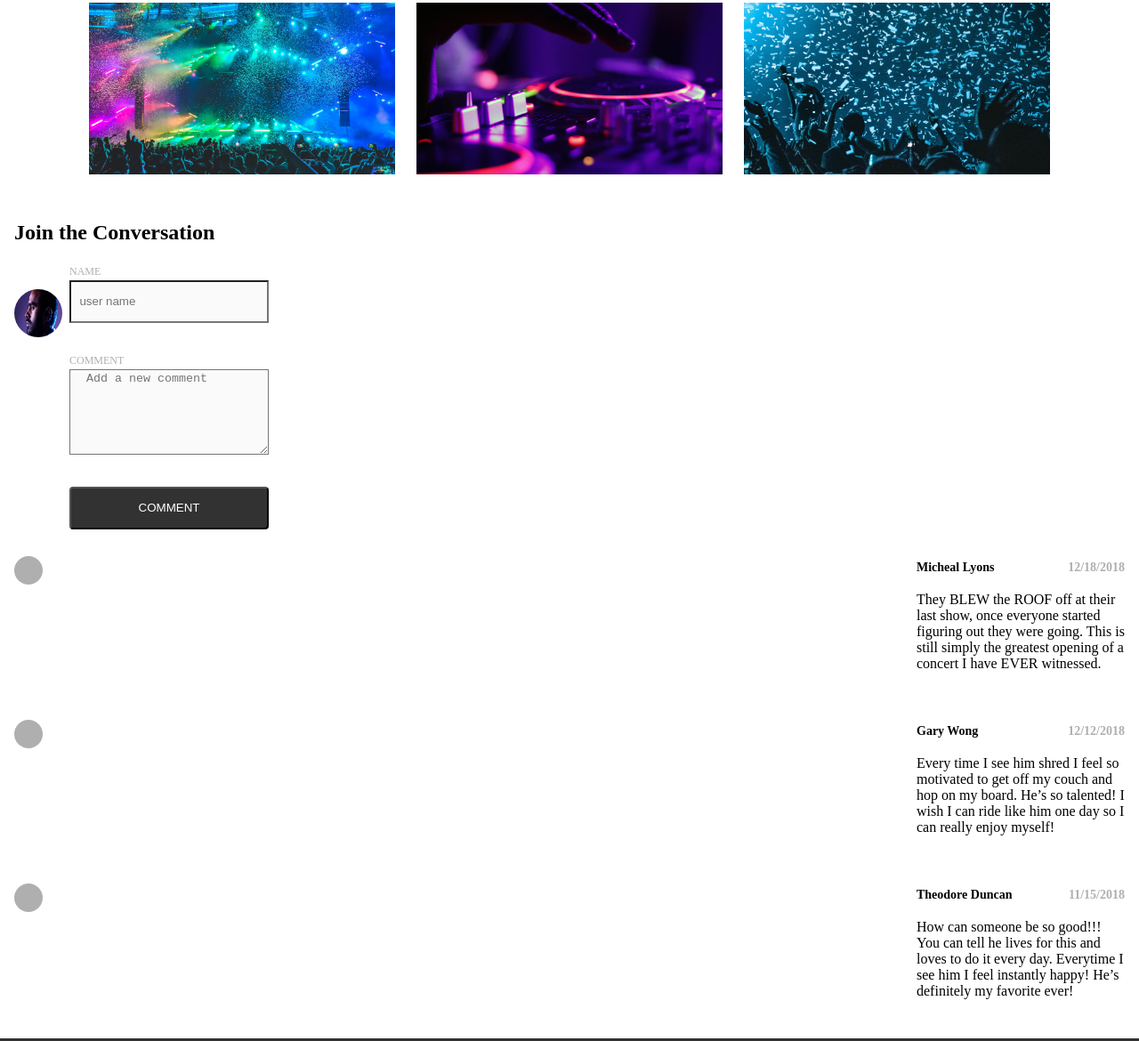
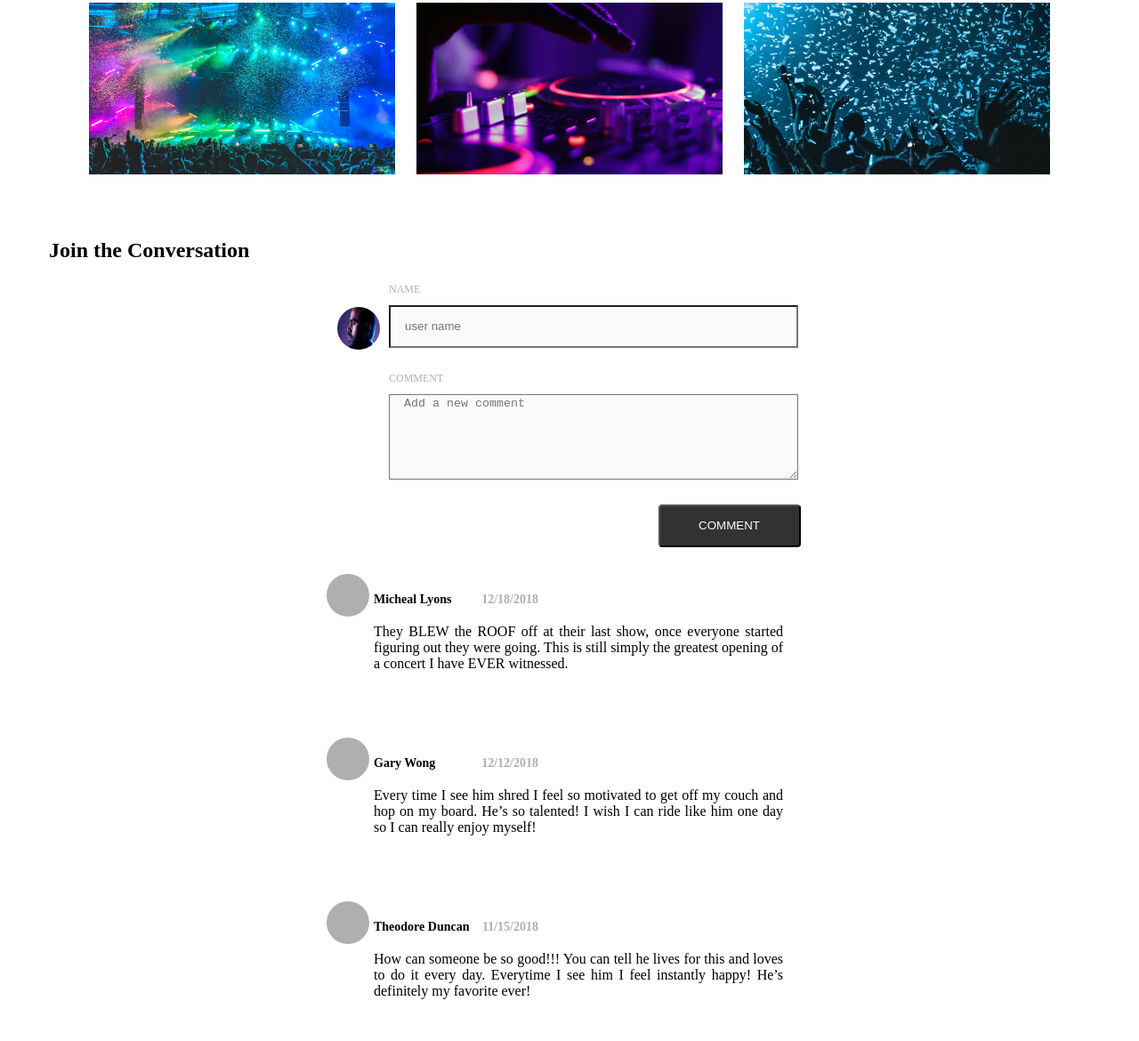
Before and after one commit to irvinggustavo/bansite-sprint3, a plain HTML site: page index.html in a window 1280 px wide. Shown: the part 2289-3459 px from the top of the page at 89% size. Drawn offline with Linux system fonts and the light colour scheme.

Commit message:
add  @mediaquery for mobile, tablet, desktop

```diff
--- a/index.html
+++ b/index.html
@@ -67,12 +67,12 @@
         <article class="comments">
             <h1 class= "comments__heading">Join the Conversation</h1>
             <section class= "comments__input">
-                <img class= "comments__avatar" src="./Assets/Images/user.jpg">
+                <img class= "comments__avatar avatar--mod" src="./Assets/Images/user.jpg">
                 <form id= "comments__form">
                     <label class= "label">NAME</label><br>
-                    <input type = "text" name= "username" class="user__name bg_inputs" placeholder="  user name"><br>
+                    <input type = "text" name= "username" class="user__name bg_inputs" placeholder="user name"><br>
                     <label class= "label">COMMENT</label><br>
-                    <textarea type= "text" name= "comments" class="user__comment bg_inputs" placeholder="  Add a new comment"></textarea><br>
+                    <textarea type= "text" name= "comments" class="user__comment bg_inputs" placeholder="Add a new comment"></textarea><br>
                     <button class="comments__btn"> COMMENT</button>
                 </form>
             </section>
--- a/script/main.js
+++ b/script/main.js
@@ -27,10 +27,9 @@ const placeHolderAvatar = (parent) =>{
 
     let avatar = document.createElement('div');
     parent.appendChild(avatar);
-    avatar.classList.add('comments__avatar')
+    avatar.classList.add('comments__avatar');
+    avatar.classList.add('avatar--tranform')
     avatar.style.backgroundColor ='#AFAFAF';
-    avatar.style.width ='2rem';
-    avatar.style.height ='2rem';
     avatar.style.borderRadius ='50%';
 
     return avatar
--- a/styles/main.scss
+++ b/styles/main.scss
@@ -376,43 +376,81 @@
 .comments{
     margin-top: 40px;
     position: relative;
-    top: 3.75rem
+    top: 3.75rem;
+
+    @include desk {
+        display: flex;
+        flex-direction: column;
+        align-items: center;
+    }
 }
 .comments__heading{
     margin-left: 1rem;
+
+    @include desk{
+       margin-left:3.4375rem;
+       align-self: baseline;
+    }
 }
 
-.comments__avatar{
-    margin: 0 .5rem 0 1rem;
-    width: 3.375rem;
-    height: 3.375rem;
-    border-radius: 50%;
-}
+
 .label{
     @include text(12px, 20px);
     color: $labels-text-color;
+
+        @include desk {
+            margin-left: 1.25rem;
+        }
 }
+
 .user__name{
     @include inputs;
     height: 3rem;
     margin-bottom: 2rem;
     background-color: $text-bg-field-color;
+
+    @include tablet{
+    width: 32.875rem;
+    }
+    @include desk{
+        width: 28.75rem;
+    }
 }
 .user__comment{
     width: 14rem;
     height: 6rem;
+
+    @include tablet{
+        width: 32.875rem;
+        }
+     @include desk{
+        width: 28.75rem;
+     }
+
 }
 .comments__input{
     @include inputs;
     display: flex;
     flex-direction: row;
+    width: 100vw;
+    justify-content: space-evenly;
+
+        @include desk {
+            justify-content: center;
+        }
 }
 
 .bg_inputs{
     background-color: $text-bg-field-color;
+    transition: 0.3s;
+    padding-left: 1rem;
 
         &:focus{
             border: 1px solid black;
+        }
+        @include desk{
+            margin: .5rem 1.5rem 1.5rem 1.25rem;
+
         }
     }
 
@@ -420,19 +458,54 @@
 .comments__form{
     width: 14rem;
     display: flex;
+
+    @include tablet{
+        width: 36.375rem;
+        // transform: translateX(-33px);
+    }
 }
 
 .comments__btn{
     @include btn(14rem);
     margin-bottom: 0;
+
+    &:hover{
+        background-color: #0065AD;
+    }
+
+    @include tablet{
+        position: relative;
+        left: 57%;
+    }
+
+    @include desk{
+        width: 3rem;
+        width: 160px;
+        margin-top: 0px;
+        padding-left: 0px;
+        padding-right: 0px;
+        padding-bottom: 0px;
+        padding-top: 0px;
+        left: 64%;
+    }
 }
 
 // COMMENTS
 
 .comment{
+    overflow: auto;
+    width: 14.625em;
     margin-top: 1rem;
     margin-bottom: 1.5rem;
     font-family: "Avenir-Next";
+    text-align: justify;
+
+    @include tablet{
+        width: 32.5rem;
+    }
+    @include desk{
+        width: 28.75rem;
+    }
 }
 .comments__userN{
     margin-bottom: 0;
@@ -456,13 +529,55 @@
     align-items: flex-end;
     margin-right: 1rem;
     height: 11.5rem;
-    // width: 14.625rem;
+
+    @include tablet{
+        align-items: center;
+        width: 32.5rem;
+        align-items: center;
+    }
+
+    @include desk {
+        display: flex;
+        width: 460px;
+        align-items: flex-start;
+        margin-right: 0;
+        margin-left: 1.25rem;
+    }
 }
 
 .comments__avatar{
     align-self: flex-start;
     position: relative;
     top: 1.875em;
+    left: 1rem;
+    margin: 0;
+    border-radius: 50%;
+    height: 2rem;
+    width: 2rem;
+
+    @include tablet{
+        left: 4.375rem;
+    }
+
+    @include desk {
+       width: 3rem;
+       height: 3rem;
+        margin-right: 0;
+    }
+}
+
+.avatar--mod{
+    margin-right: 0.625rem;
+
+    @include tablet{
+        transform: translateX(-50px);
+
+    }
+}
+.avatar--tranform{
+    @include desk {
+        transform: translateX(-123px);;
+    }
 }
 
 .comments__innerB{
@@ -470,6 +585,11 @@
     display: flex;
     justify-content: space-between;
     align-items: baseline;
+
+    @include tablet{
+        justify-content: space-between;
+        width: 11.5625rem;
+    }
 }
 
 .comments__smallCont{
```
Also changed, not shown: styles/main.css, 1 other file.
